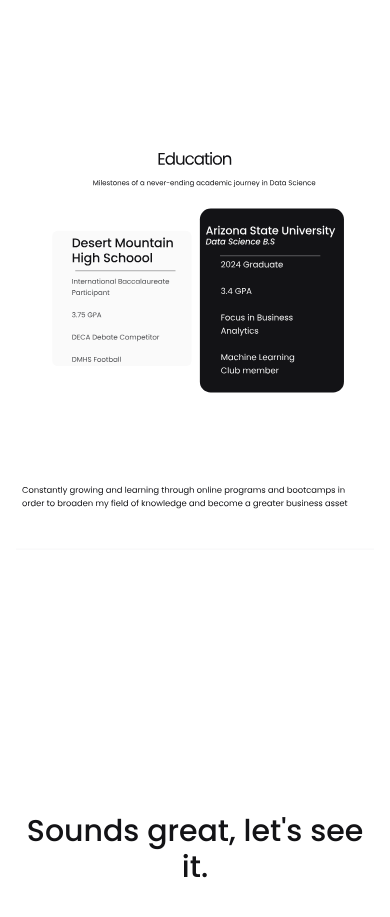
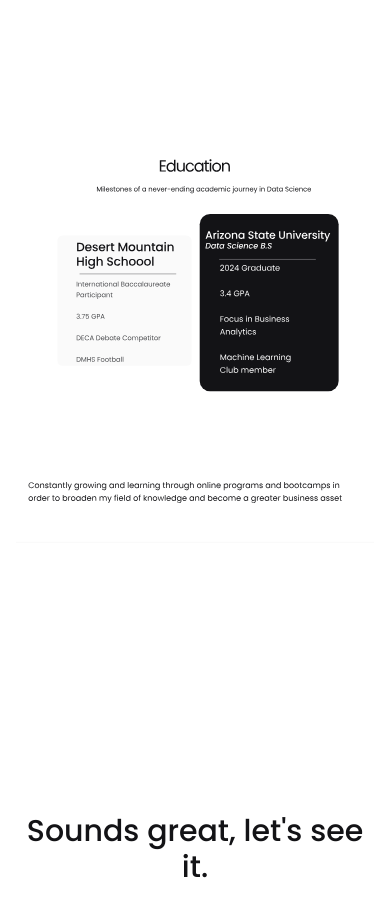
Before and after one commit to nikomontez/nikomg, a website built with Vite: page index.html in a window 390 px wide. Shown: the part 1640-2557 px from the top of the page. Built offline with nearby package versions, Linux system fonts and the light colour scheme.

Commit message:
Update style.css

```diff
--- a/style.css
+++ b/style.css
@@ -430,7 +430,7 @@
     max-width: 100vw !important;
     position: relative !important;
     left: 0 !important;
-    transform: scale(1.4) !important;
+    transform: scale(1.35) !important;
     transform-origin: center !important;
 }
 
```
